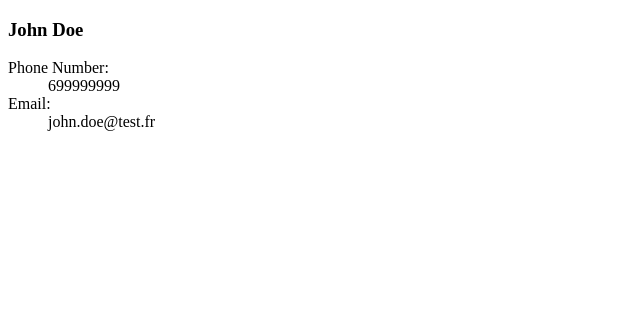
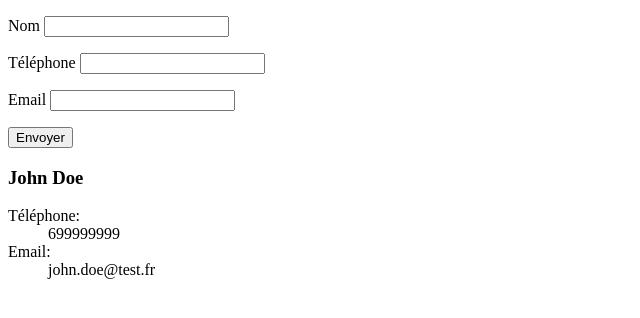
Before and after one commit to azeupaul/contactApp, a plain HTML site: page index.html in a window 1280 px wide. Shown: the whole page, without its empty margins (0-640 px from the left). Drawn offline with Linux system fonts and the light colour scheme.

Commit message:
création de notre formulaire

```diff
--- a/index.html
+++ b/index.html
@@ -2,13 +2,30 @@
 <html>
 <head>
 	<title>VueJs Sample</title>
+	<meta charset="utf-8">
 </head>
 <body>
 	<div id="app">
+		<form @submit.prevent="save">
+			<p>
+				<label>Nom</label>
+				<input type="text" v-model="contact.name" />
+			</p>
+			<p>
+				<label>Téléphone</label>
+				<input type="text" v-model="contact.phone" />
+			</p>
+			<p>
+				<label>Email</label>
+				<input type="email" v-model="contact.email" />
+			</p>
+
+			<button type="submit">Envoyer</button>
+		</form>
 		<div v-for="contact in contacts">
 			<h3>{{ contact.name }}</h3>
 			<dl>
-				<dt>Phone Number:</dt>
+				<dt>Téléphone:</dt>
 				<dd>{{ contact.phone }}</dd>
 				<dt>Email:</dt>
 				<dd>{{ contact.email }}</dd>
```
